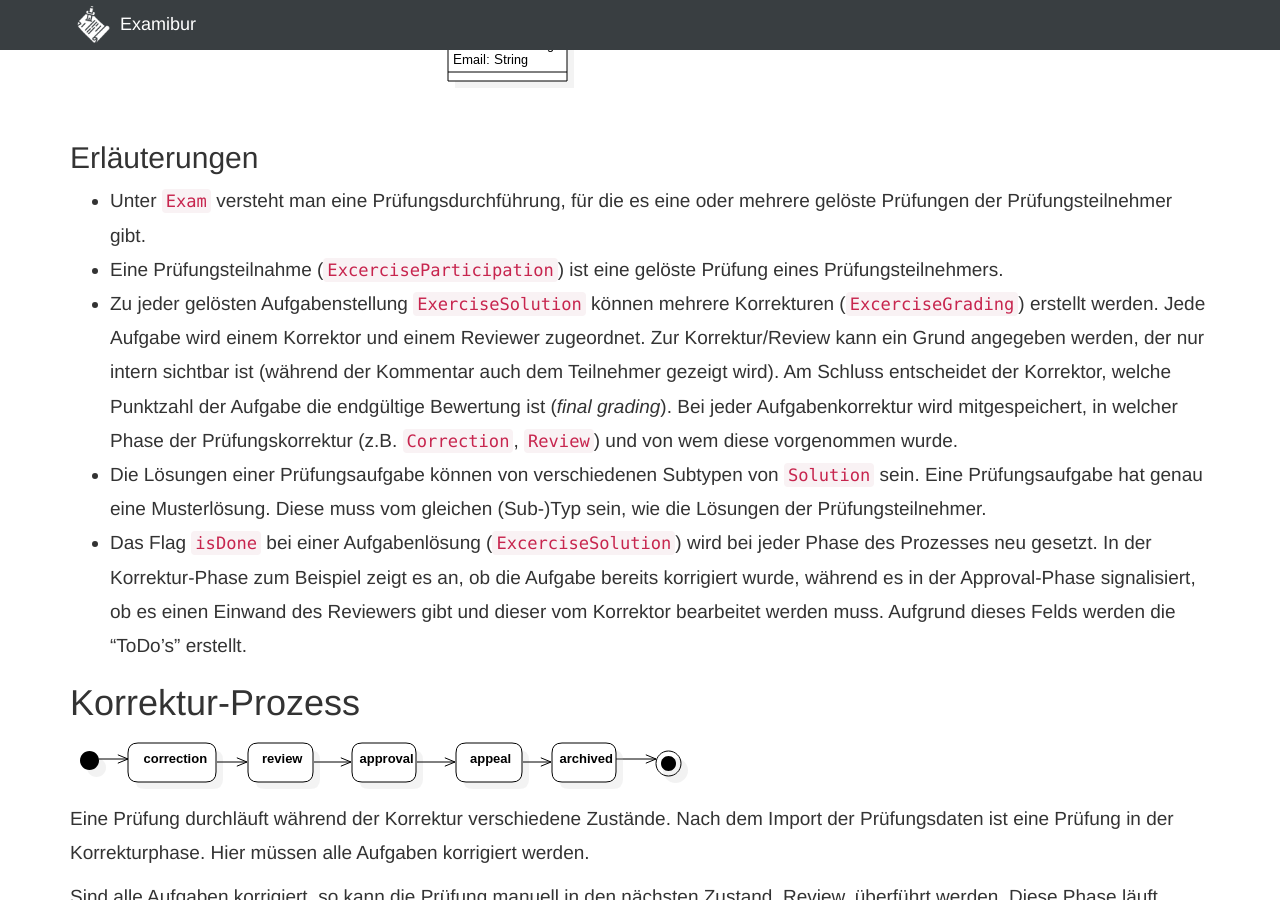
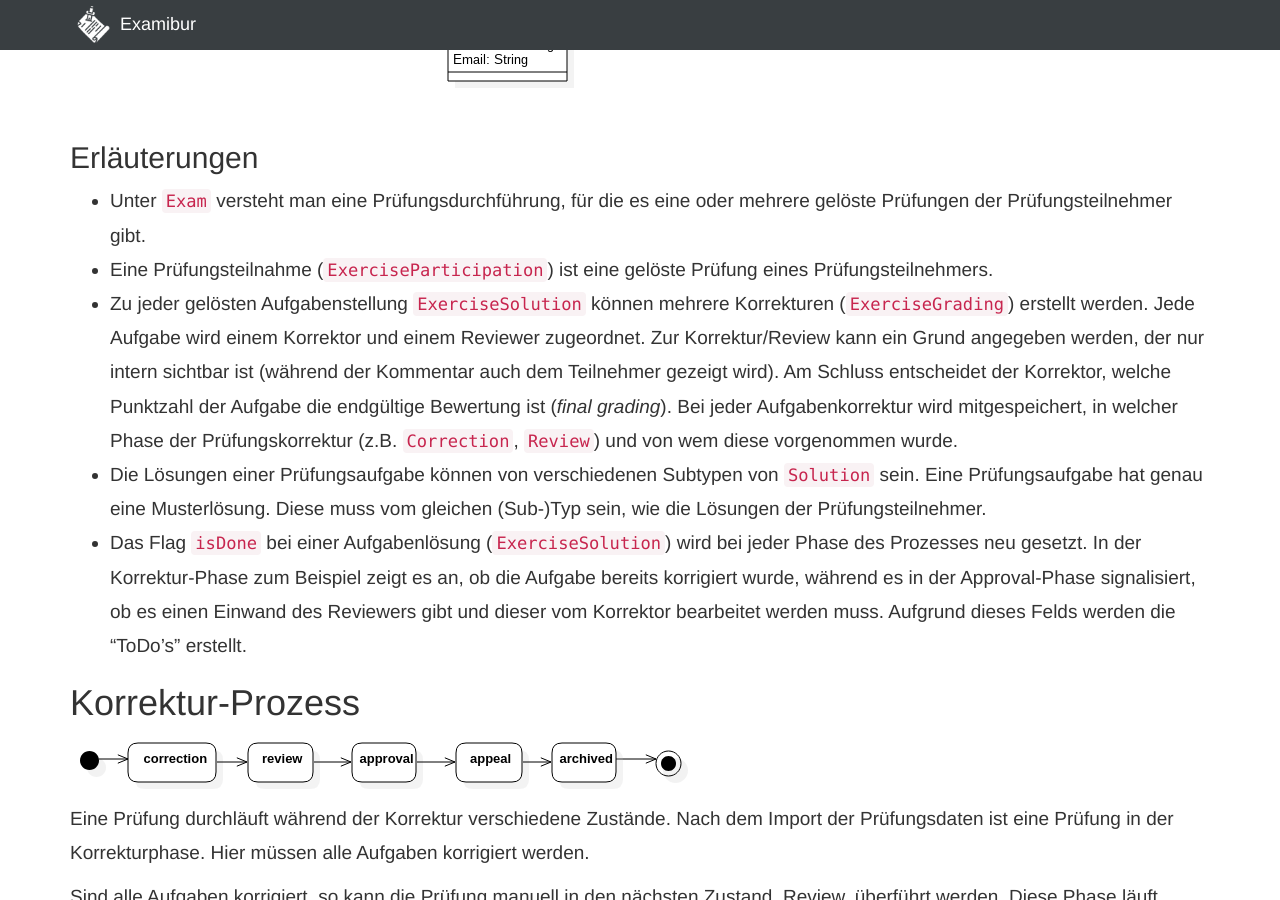
Before and after one commit to Examibur/examibur, a Jekyll site: the page built from docs/anforderungen/domainAnalyse.md, in a window 1280 px wide and 900 px high, scrolled down 1805 px. Built offline with Jekyll 4.4.1, drawn with Linux system fonts in a browser that asks for light colours; nearby versions of some CDN libraries; Markdown is read by kramdown in place of the engine named in the settings.

Commit message:
doc refatoring

```diff
--- a/docs/anforderungen/domainAnalyse.md
+++ b/docs/anforderungen/domainAnalyse.md
@@ -24,10 +24,10 @@ In der nachfolgenden Tabelle sind alle Dokumente und Links aufgelistet, welche f
 
 ## Erläuterungen
 - Unter `Exam` versteht man eine Prüfungsdurchführung, für die es eine oder mehrere gelöste Prüfungen der Prüfungsteilnehmer gibt.
-- Eine Prüfungsteilnahme (`ExcerciseParticipation`) ist eine gelöste Prüfung eines Prüfungsteilnehmers.
-- Zu jeder gelösten Aufgabenstellung `ExerciseSolution` können mehrere Korrekturen (`ExcerciseGrading`) erstellt werden. Jede Aufgabe wird einem Korrektor und einem Reviewer zugeordnet. Zur Korrektur/Review kann ein Grund angegeben werden, der nur intern sichtbar ist (während der Kommentar auch dem Teilnehmer gezeigt wird). Am Schluss entscheidet der Korrektor, welche Punktzahl der Aufgabe die endgültige Bewertung ist (*final grading*). Bei jeder Aufgabenkorrektur wird mitgespeichert, in welcher Phase der Prüfungskorrektur (z.B. `Correction`, `Review`) und von wem diese vorgenommen wurde.
+- Eine Prüfungsteilnahme (`ExerciseParticipation`) ist eine gelöste Prüfung eines Prüfungsteilnehmers.
+- Zu jeder gelösten Aufgabenstellung `ExerciseSolution` können mehrere Korrekturen (`ExerciseGrading`) erstellt werden. Jede Aufgabe wird einem Korrektor und einem Reviewer zugeordnet. Zur Korrektur/Review kann ein Grund angegeben werden, der nur intern sichtbar ist (während der Kommentar auch dem Teilnehmer gezeigt wird). Am Schluss entscheidet der Korrektor, welche Punktzahl der Aufgabe die endgültige Bewertung ist (*final grading*). Bei jeder Aufgabenkorrektur wird mitgespeichert, in welcher Phase der Prüfungskorrektur (z.B. `Correction`, `Review`) und von wem diese vorgenommen wurde.
 - Die Lösungen einer Prüfungsaufgabe können von verschiedenen Subtypen von `Solution` sein. Eine Prüfungsaufgabe hat genau eine Musterlösung. Diese muss vom gleichen (Sub-)Typ sein, wie die Lösungen der Prüfungsteilnehmer.
-- Das Flag `isDone` bei einer Aufgabenlösung (`ExcerciseSolution`) wird bei jeder Phase des Prozesses neu gesetzt. In der Korrektur-Phase zum Beispiel zeigt es an, ob die Aufgabe bereits korrigiert wurde, während es in der Approval-Phase signalisiert, ob es einen Einwand des Reviewers gibt und dieser vom Korrektor bearbeitet werden muss. Aufgrund dieses Felds werden die "ToDo's" erstellt.
+- Das Flag `isDone` bei einer Aufgabenlösung (`ExerciseSolution`) wird bei jeder Phase des Prozesses neu gesetzt. In der Korrektur-Phase zum Beispiel zeigt es an, ob die Aufgabe bereits korrigiert wurde, während es in der Approval-Phase signalisiert, ob es einen Einwand des Reviewers gibt und dieser vom Korrektor bearbeitet werden muss. Aufgrund dieses Felds werden die "ToDo's" erstellt.
 
 # Korrektur-Prozess
 
```
Also changed, not shown: docs/anforderungen/resources/domainmodel.png, docs/architektur/resources/softwareArchitektur/datamodel.png, 2 other files.
